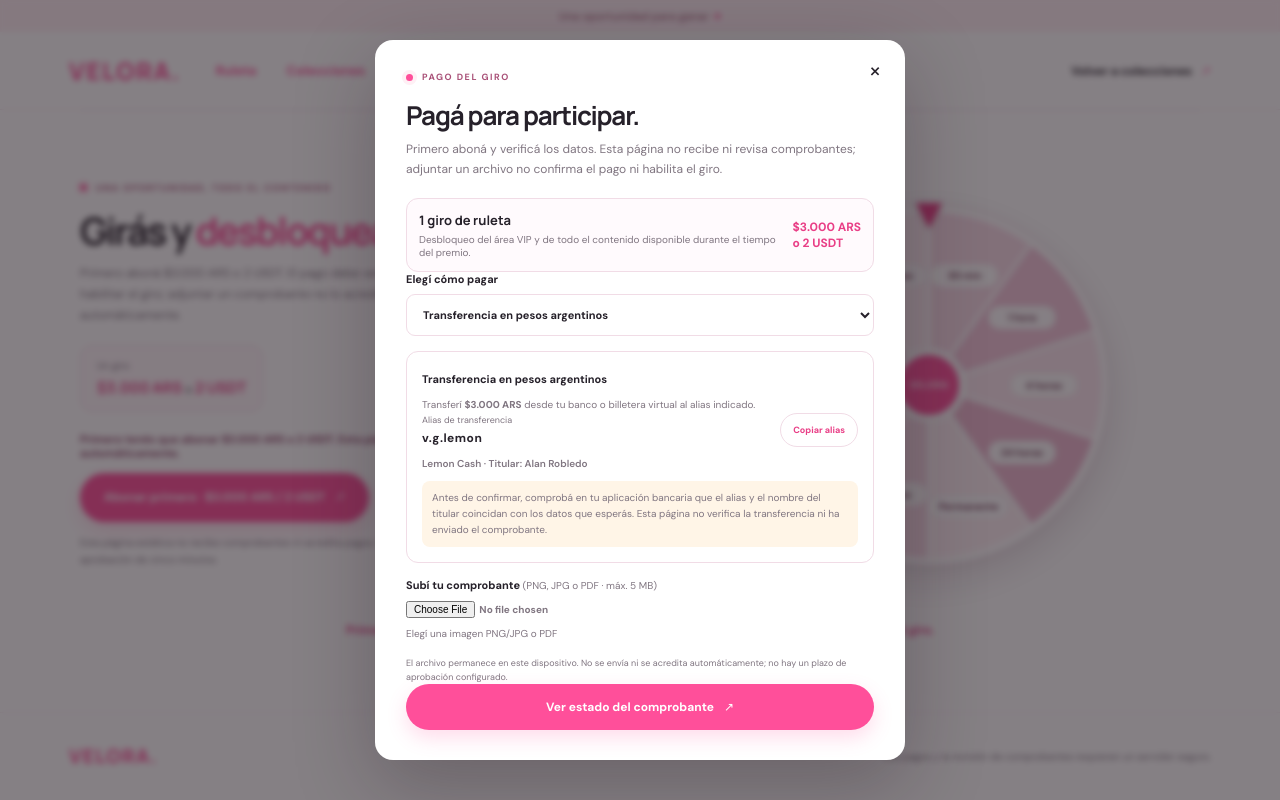
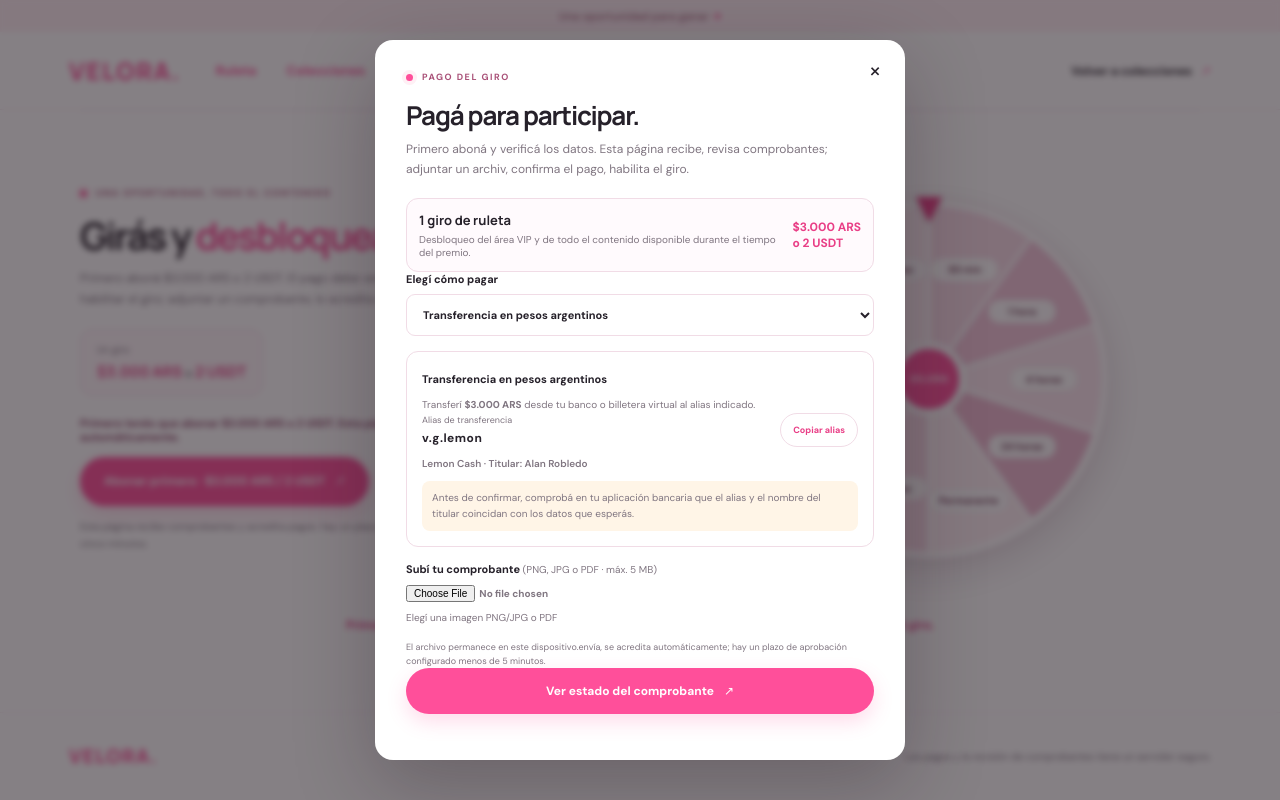
Before and after one commit to poder24358-jpg/velora, a website: page ruleta.html in a window 1280 px wide. Both pictures are taken after a click on the button "VELORA. Primero pagá para participar y ver las opciones de p". Drawn offline with Linux system fonts and the light colour scheme.

Commit message:
Descripción de los cambios realizados

```diff
--- a/app.js
+++ b/app.js
@@ -114,7 +114,7 @@ function openCheckout() {
   document.querySelector("#submit-payment").innerHTML =
     isVip ? 'Solicitar acceso VIP <span aria-hidden="true">↗</span>' : 'Enviar solicitud de pago <span aria-hidden="true">↗</span>';
   document.querySelector("#checkout-footnote").textContent = isVip
-    ? "El pago todavía no se puede realizar ni confirmar aquí: falta configurar los datos de cobro y conectar un servidor para revisar la solicitud. El acceso no se desbloquea automáticamente."
+    ? ""
     : "La solicitud queda pendiente. El contenido no se desbloquea hasta confirmar el pago.";
   document.querySelector("#receipt-upload").required = isVip;
   document.querySelector("#receipt-name").textContent = "Elegí una imagen PNG/JPG o PDF";
--- a/ruleta.html
+++ b/ruleta.html
@@ -32,18 +32,18 @@
         <div class="roulette-copy">
           <div class="eyebrow"><span class="eyebrow-dot"></span> UNA OPORTUNIDAD, TODO EL CONTENIDO</div>
           <h1 id="roulette-title">Girás y <span>desbloqueás.</span></h1>
-          <p>Primero aboná $3.000 ARS o 2 USDT. El pago debe verificarse antes de habilitar el giro; adjuntar un comprobante no lo acredita automáticamente.</p>
+          <p>Primero aboná $3.000 ARS o 2 USDT. El pago debe verificarse antes de habilitar el giro; adjuntar un comprobante, lo acredita automáticamente.</p>
           <div class="roulette-price-card">
             <span>Un giro</span>
             <strong>$3.000 ARS <span>o</span> 2 USDT</strong>
           </div>
           <p class="unlock-status" id="unlock-status" role="status" aria-live="polite">
-            Primero tenés que abonar $3.000 ARS o 2 USDT. Esta página no verifica el pago ni habilita el giro automáticamente.
+            Primero tenés que abonar $3.000 ARS o 2 USDT. Esta página  verifica el pago, habilita el giro automáticamente.
           </p>
           <button class="button button-primary button-large" id="open-payment" type="button">
             Abonar primero · $3.000 ARS / 2 USDT <span aria-hidden="true">↗</span>
           </button>
-          <p class="roulette-note">Esta página estática no recibe comprobantes ni acredita pagos. No hay un plazo de aprobación de cinco minutos.</p>
+          <p class="roulette-note">Esta página recibe comprobantes y acredita pagos. hay un plazo de aprobación de cinco minutos.</p>
         </div>
         <div class="wheel-wrap">
           <span class="wheel-pointer" aria-hidden="true"></span>
@@ -61,7 +61,7 @@
 
     <footer class="site-footer">
       <a class="brand" href="index.html#inicio" aria-label="VELORA, volver al inicio">VELORA<span>.</span></a>
-      <p>Los pagos y la revisión de comprobantes requieren un servidor seguro.</p>
+      <p>Los pagos y la revisión de comprobantes tiene un servidor seguro.</p>
     </footer>
 
     <dialog class="modal checkout-modal" id="payment-modal" aria-labelledby="payment-title">
@@ -69,7 +69,7 @@
       <div class="checkout-content">
         <div class="eyebrow"><span class="eyebrow-dot"></span> PAGO DEL GIRO</div>
         <h2 id="payment-title">Pagá para participar.</h2>
-        <p class="checkout-intro">Primero aboná y verificá los datos. Esta página no recibe ni revisa comprobantes; adjuntar un archivo no confirma el pago ni habilita el giro.</p>
+        <p class="checkout-intro">Primero aboná y verificá los datos. Esta página recibe, revisa comprobantes; adjuntar un archiv, confirma el pago, habilita el giro.</p>
         <div class="checkout-summary">
           <div class="checkout-summary-copy">
             <strong>1 giro de ruleta</strong>
@@ -92,7 +92,7 @@
             <button class="button button-secondary copy-button" id="copy-transfer-alias" type="button">Copiar alias</button>
           </div>
           <p class="transfer-account-details">Lemon Cash · Titular: Alan Robledo</p>
-          <p class="demo-warning">Antes de confirmar, comprobá en tu aplicación bancaria que el alias y el nombre del titular coincidan con los datos que esperás. Esta página no verifica la transferencia ni ha enviado el comprobante.</p>
+          <p class="demo-warning">Antes de confirmar, comprobá en tu aplicación bancaria que el alias y el nombre del titular coincidan con los datos que esperás.</p>
         </div>
         <div class="transfer-box payment-instructions" id="usdt-instructions" hidden>
           <span class="transfer-label">Pago internacional · 2 USDT</span>
@@ -108,7 +108,7 @@
           <input id="receipt-upload" type="file" accept="image/png,image/jpeg,application/pdf" required />
           <span class="receipt-name" id="receipt-name">Elegí una imagen PNG/JPG o PDF</span>
         </label>
-        <p class="checkout-footnote">El archivo permanece en este dispositivo. No se envía ni se acredita automáticamente; no hay un plazo de aprobación configurado.</p>
+        <p class="checkout-footnote">El archivo permanece en este dispositivo.envía, se acredita automáticamente; hay un plazo de aprobación configurado menos de 5 minutos.</p>
         <button class="button button-primary button-full" id="submit-payment" type="button">
           Ver estado del comprobante <span aria-hidden="true">↗</span>
         </button>
```
Also changed, not shown: index.html (+1 -1 lines).
